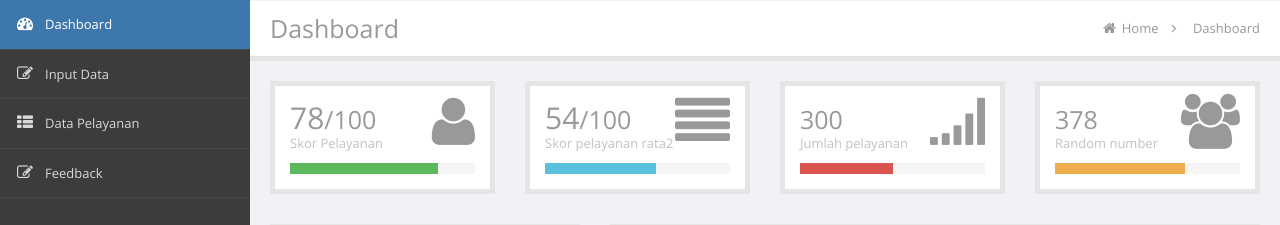
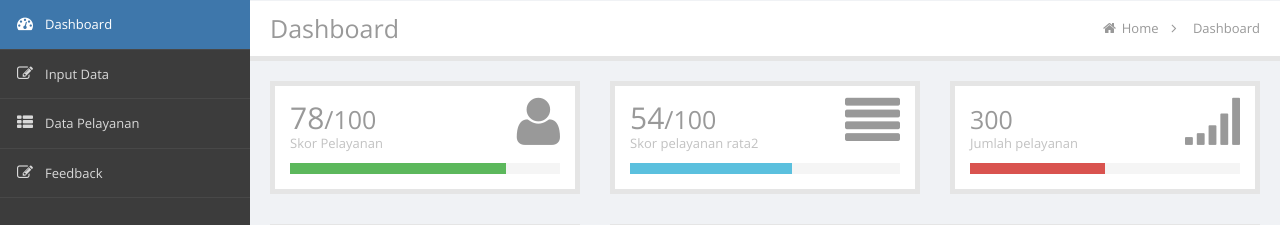
Before and after one commit to emkamal/pnsrank, a PHP site: page /pnsrank/dashboard/index.php in a window 1280 px wide. Shown: the part 50-275 px from the top of the page. Run offline with PHP 8.4, Linux system fonts and the light colour scheme; the visitor is signed in with stand-in values (Sample User, id 1); data that the repository does not hold is empty; some libraries are stand-ins or nearby versions.

Commit message:
edit minor index dashboard

```diff
--- a/dashboard/index.php
+++ b/dashboard/index.php
@@ -94,7 +94,7 @@
                 <div class="page-content">
                     <div id="tab-general">
                         <div id="sum_box" class="row mbl">
-                            <div class="col-sm-6 col-md-3">
+                            <div class="col-sm-6 col-md-4">
                                 <div class="panel profit db mbm">
                                     <div class="panel-body">
                                         <p class="icon">
@@ -113,7 +113,7 @@
                                     </div>
                                 </div>
                             </div>
-                            <div class="col-sm-6 col-md-3">
+                            <div class="col-sm-6 col-md-4">
                                 <div class="panel income db mbm">
                                     <div class="panel-body">
                                         <p class="icon">
@@ -131,7 +131,7 @@
                                     </div>
                                 </div>
                             </div>
-                            <div class="col-sm-6 col-md-3">
+                            <div class="col-sm-6 col-md-4">
                                 <div class="panel task db mbm">
                                     <div class="panel-body">
                                         <p class="icon">
@@ -145,24 +145,6 @@
                                             <div role="progressbar" aria-valuenow="50" aria-valuemin="0" aria-valuemax="100"
                                                 style="width: 50%;" class="progress-bar progress-bar-danger">
                                                 <span class="sr-only">50% Complete (success)</span></div>
-                                        </div>
-                                    </div>
-                                </div>
-                            </div>
-                            <div class="col-sm-6 col-md-3">
-                                <div class="panel visit db mbm">
-                                    <div class="panel-body">
-                                        <p class="icon">
-                                            <i class="icon fa fa-group"></i>
-                                        </p>
-                                        <h4 class="value">
-                                            <span>128</span></h4>
-                                        <p class="description">
-                                            Random number</p>
-                                        <div class="progress progress-sm mbn">
-                                            <div role="progressbar" aria-valuenow="70" aria-valuemin="0" aria-valuemax="100"
-                                                style="width: 70%;" class="progress-bar progress-bar-warning">
-                                                <span class="sr-only">70% Complete (success)</span></div>
                                         </div>
                                     </div>
                                 </div>
```
